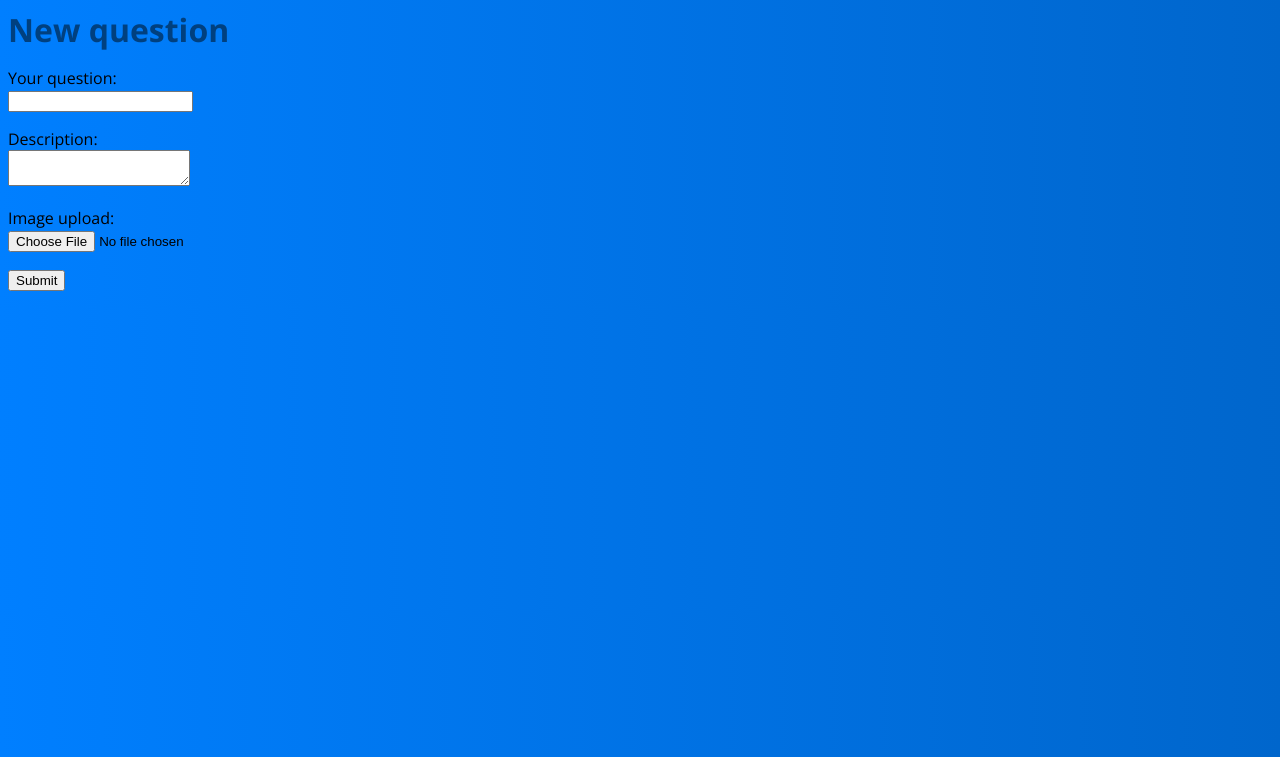
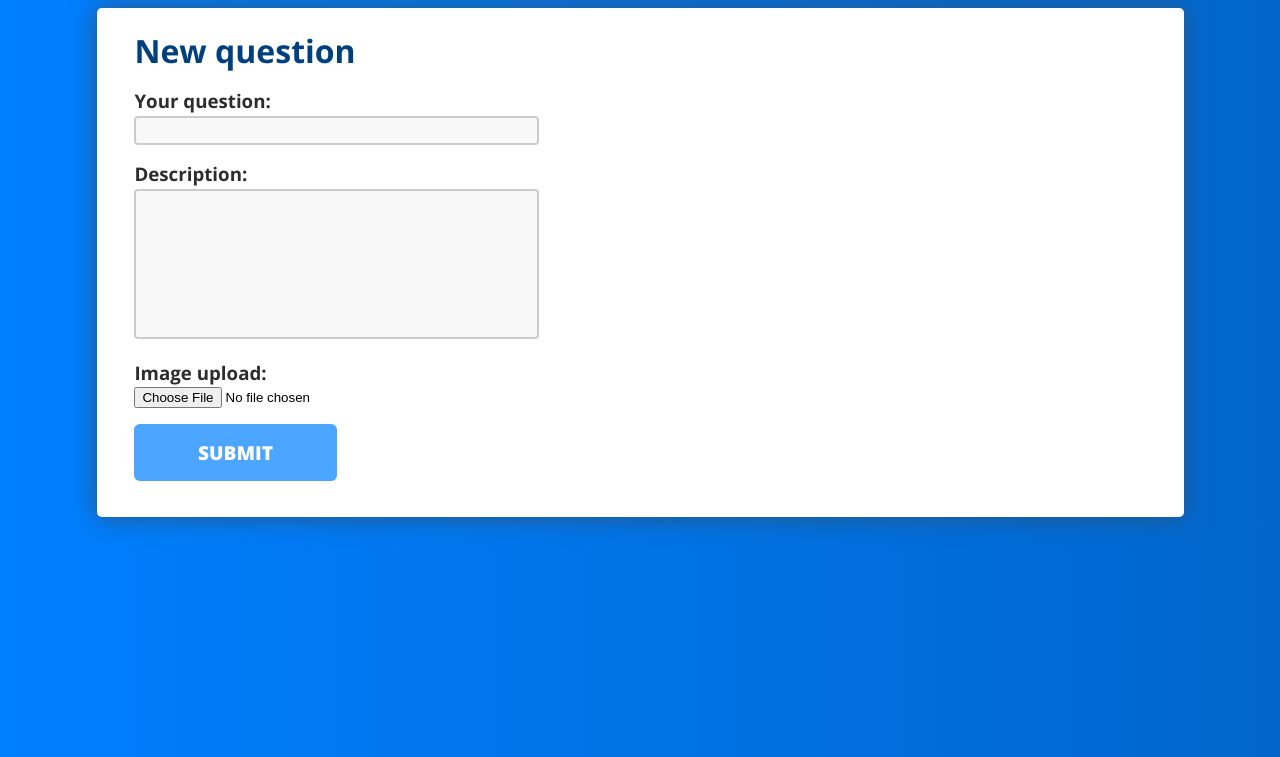
Before and after one commit to matebalogh11/askmate-rushbit, a Flask app: page /new-question/ in a window 1280 px wide. Shown: the top 757 px of the page. Run offline with Flask 2, Linux system fonts and the light colour scheme.

Commit message:
Fixed import issue (time and random.choice), impemented more CSS for forms.

```diff
--- a/data_manager.py
+++ b/data_manager.py
@@ -2,6 +2,8 @@ import base64
 import csv
 from copy import deepcopy
 from datetime import datetime
+from random import choice
+import time
 
 
 def write_csv(file, data):
--- a/static/style.css
+++ b/static/style.css
@@ -155,6 +155,7 @@ a:hover {
     padding: 15px 15px;
     font-size: 1.2em;
     border-radius: 0.3em;
+    border:none;
 }
 
 .cta_home:hover {
@@ -341,3 +342,25 @@ a:hover {
     border-left: 3px solid rgb(76, 164, 252);
     border-radius: 50px 50px 50px 5px;
 }
+
+textarea {
+    margin-top: 3px;
+    width: 40%;
+    height: 150px;
+    padding: 5px;
+    box-sizing: border-box;
+    border: 2px solid #ccc;
+    border-radius: 4px;
+    background-color: #f8f8f8;
+    resize: none;
+}
+
+.inputfield {
+    margin-top: 3px;
+    width: 40%;
+    padding: 5px;
+    box-sizing: border-box;
+    border: 2px solid #ccc;
+    border-radius: 4px;
+    background-color: #f8f8f8;
+}
--- a/templates/q_form.html
+++ b/templates/q_form.html
@@ -3,31 +3,31 @@
 {% block title %}{{ title }}{% endblock %}
 
 {% block content %}
-
+<div class="wrapper">
     {% if question_id %}
     <h1>Edit question <span class="question_id_in_head">#{{ question_id }}</span></h1>
 
     <form action="{{ url_for('edit_question', question_id=question_id) }}" method="POST" enctype='multipart/form-data'>
         <p>
-            <label for="q_title">Question title</label><br>
-            <input type="text" name="q_title" id="q_title" value="{{ selected_question[4] }}" minlength="10" required>
+            <h3><label for="q_title">Question title</label><br></h3>
+            <input type="text" name="q_title" id="q_title" class="inputfield" value="{{ selected_question[4] }}" minlength="10" required>
         </p>
         <p>
-            <label for="q_desc">Description</label><br>
-            <textarea name="q_desc" minlength="10" id="q_desc">{{ selected_question[5] }}</textarea>
+            <h3><label for="q_desc">Description</label><br></h3>
+            <textarea name="q_desc" minlength="10" id="q_desc" rows="5">{{ selected_question[5] }}</textarea>
         </p>
         <p>
-            <label for="q_image">Upload image</label><br>
+            <h3><label for="q_image">Upload image</label><br></h3>
             <input type="file" name="q_image" id="q_image">
         </p>
         <p>
-            <input type="submit" value="Submit" name="submit" id="submit">
+            <input type="submit" value="Submit" name="submit" id="submit" class="cta_home">
         </p>
 
         {% if selected_question[6] %}
         <img src="{{ url_for('static', filename='uploads/' + selected_question[6]) }}" alt="Uploaded image">
         <p>Currently uploaded image: {{ selected_question[6] }}</p>
-        <a href="{{ url_for('delete_image', question_id=question_id) }}">Delete image</a>
+        <a href="{{ url_for('delete_image', question_id=question_id) }}" class="delete_button">Delete image</a>
         {% endif %}
     </form>
 
@@ -36,22 +36,22 @@
 
     <form action="{{ url_for('ask_question') }}" method="POST" enctype='multipart/form-data'>
         <p>
-            <label for="q_title">Your question:</label><br>
-            <input type="text" name="q_title" id="q_title" minlength="10" required>
+            <h3><label for="q_title">Your question:</label><br></h3>
+            <input type="text" name="q_title" class="inputfield" id="q_title" minlength="10" required>
         </p>
         <p>
-            <label for="q_desc">Description:</label><br>
+            <h3><label for="q_desc">Description:</label><br></h3>
             <textarea name="q_desc" id="q_desc" minlength="10" required></textarea>
         </p>
         <p>
-            <label for="q_image">Image upload:</label><br>
+            <h3><label for="q_image">Image upload:</label><br></h3>
             <input type="file" name="q_image" id="q_image">
         </p>
         <p>
-            <input type="submit" value="Submit" name="submit" id="submit">
+            <input type="submit" value="Submit" name="submit" class="cta_home" id="submit">
         </p>
     </form>
 
     {% endif %}
-
+</div>
 {% endblock %}
```
Also changed, not shown: templates/a_form.html (+6 -4 lines).
